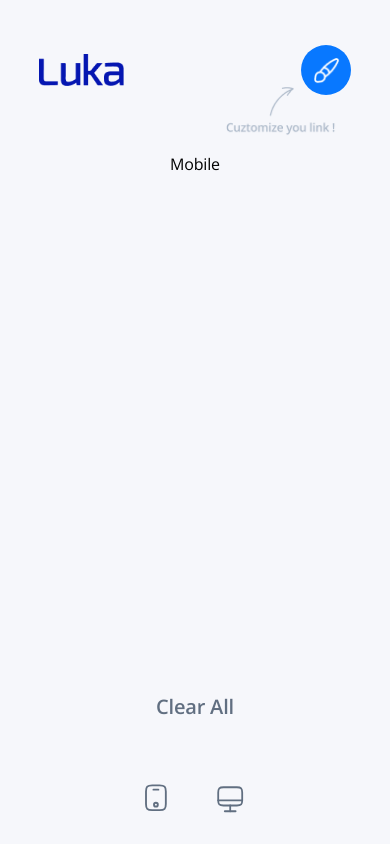
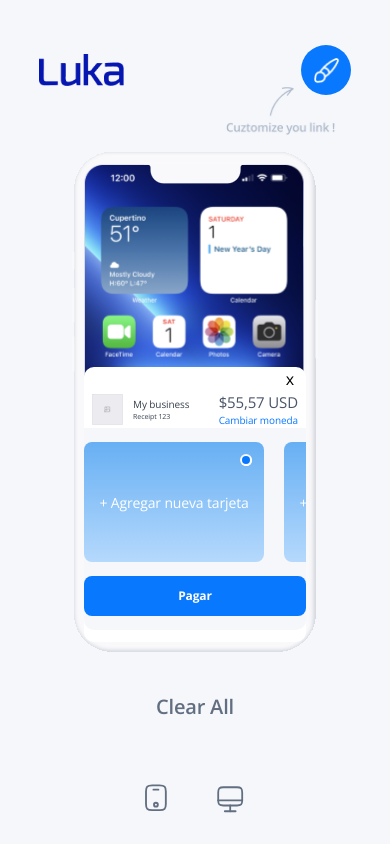
Before and after one commit to rramirezgit/website-luka, a React (Create React App) app: page /demo-link in a window 390 px wide. Both pictures are taken after a click on the element 156 px from the left and 799 px from the top of the page. Built offline with nearby package versions, Linux system fonts and the light colour scheme.

Commit message:
Demo Link: Mobile Part 1

```diff
--- a/src/pages/demoLink/demoContent/mobileContent/index.tsx
+++ b/src/pages/demoLink/demoContent/mobileContent/index.tsx
@@ -1,6 +1,146 @@
+import { Box, Button } from '@mui/material'
+import Typography from '@mui/material/Typography'
+import phone from 'assets/demoLink/demo-link-phone.svg'
+import placeholder from 'assets/placeholder.svg'
+import { getCssVar } from 'theme'
+import styles from './mobilecontent.module.css'
+import PayCard from './payCard'
+
 const MobileContent = (): JSX.Element => {
   return (
-    <div>Mobile</div>
+    <Box
+      sx={
+        {
+          position: 'relative'
+        }
+      }
+    >
+      <Box
+        sx={
+          {
+            height: {
+              xs: '500px',
+              md: '650px'
+            }
+          }
+        }
+      >
+        <img src={ phone } alt='Phone' style={{ height: '100%' }} />
+      </Box>
+      <Box
+        className={styles['custom-view']}
+        sx={
+          {
+            bottom: '2%',
+            left: '5%',
+            height: {
+              xs: '55%',
+              md: '50%'
+            }
+          }
+        }
+      >
+        <Box
+          className={styles.close}
+        >x</Box>
+        <Box
+          className={styles['text-box']}
+        >
+          <Box
+            sx={
+              {
+                display: 'flex',
+                alignItems: 'center'
+              }
+            }
+          >
+            <Box
+              component={'figure'}
+              className={styles.logo}
+            >
+              <img src={placeholder} alt='Logo' style={{ maxWidth: '100%', maxHeight: '100%' }} />
+            </Box>
+            <Box>
+              <Typography
+                sx={
+                  {
+                    fontSize: '10px',
+                    fontWeigth: '400',
+                    color: getCssVar('--demo-mobile-gray')
+                  }
+                }
+              >
+                My business
+              </Typography>
+              <Typography
+                sx={
+                  {
+                    fontSize: '7px',
+                    fontWeigth: '400',
+                    color: getCssVar('--demo-mobile-gray-l')
+                  }
+                }
+              >
+                Receipt 123
+              </Typography>
+            </Box>
+          </Box>
+          <Box>
+            <Typography
+              sx={
+                {
+                  fontSize: '15px',
+                  fontWeigth: '700',
+                  color: getCssVar('--demo-mobile-gray-d')
+                }
+              }
+            >
+              $55,57 USD
+            </Typography>
+            <Typography
+              sx={
+                {
+                  fontSize: '10px',
+                  fontWeigth: '400',
+                  color: getCssVar('--primary-buttons')
+                }
+              }
+            >
+              Cambiar moneda
+            </Typography>
+          </Box>
+        </Box>
+        <Box
+          className={styles['custom-payment']}
+        >
+          <Box
+            sx={
+              {
+                width: '100%',
+                display: 'flex',
+                overflow: 'hidden'
+              }
+            }
+          >
+            <PayCard />
+            <PayCard />
+          </Box>
+          <Box>
+            <Button
+              className={styles.button}
+              sx={
+                {
+                  backgroundColor: `${getCssVar('--primary-buttons')} !important`,
+                  color: `${getCssVar('--white')} !important`
+                }
+              }
+            >
+              Pagar
+            </Button>
+          </Box>
+        </Box>
+      </Box>
+    </Box>
   )
 }
 
--- /dev/null
+++ b/src/pages/demoLink/demoContent/mobileContent/mobilecontent.module.css
@@ -0,0 +1,47 @@
+.custom-view {
+    position: absolute;
+    width: 90%;
+    background-color: var(--white);
+    z-index: 5;
+    border-radius: 10px;
+}
+
+.close {
+    padding-right: 12px;
+    text-align: end;
+}
+
+.text-box {
+    display: flex;
+    align-items: center;
+    justify-content: space-between;
+    padding: 0 8px;
+}
+
+.logo {
+    width: 31px;
+    height: 31px;
+    display: flex;
+    align-items: center;
+    justify-content: center;
+    margin-right: 10px;
+}
+
+.custom-payment {
+    background-color: var(--bg-gray);
+    height: calc(100% - 73.5px);
+    border-bottom-left-radius: 10px;
+    border-bottom-right-radius: 10px;
+    position: relative;
+    display: flex;
+    flex-direction: column;
+    justify-content: space-evenly;
+}
+
+
+.button {
+    height: 40px !important;
+    width: 100% !important;
+    font-size: 12px !important;
+    font-weight: bold !important;
+}
--- /dev/null
+++ b/src/pages/demoLink/demoContent/mobileContent/payCard/index.tsx
@@ -0,0 +1,52 @@
+import { Box } from '@mui/material'
+import Typography from '@mui/material/Typography'
+import { getCssVar } from 'theme'
+import styles from './paycard.module.css'
+
+const PayCard = (): JSX.Element => {
+  return (
+    <Box
+      className={styles.container}
+    >
+      <Box
+        className={styles['check-container']}>
+        <Box
+            className={styles['big-circle']}
+        >
+            <Box
+            className={styles['medium-circle']}
+            >
+            <Box
+                className={styles['small-circle']}
+            ></Box>
+            </Box>
+        </Box>
+      </Box>
+      <Box
+        sx={
+          {
+            height: '100%',
+            width: '100%',
+            display: 'flex',
+            alignItems: 'center',
+            justifyContent: 'center'
+          }
+        }
+      >
+        <Typography
+          sx={
+            {
+              fontSize: '14px',
+              fontweigth: 'bold',
+              color: getCssVar('--white')
+            }
+          }
+        >
+          + Agregar nueva tarjeta
+        </Typography>
+      </Box>
+    </Box>
+  )
+}
+
+export default PayCard
--- /dev/null
+++ b/src/pages/demoLink/demoContent/mobileContent/payCard/paycard.module.css
@@ -0,0 +1,51 @@
+.container {
+    width: 180px;
+    height: 120px;
+    min-width: 180px;
+    min-height: 120px;
+    background: linear-gradient(180deg, rgba(78, 163, 242, 0.85) 0%, rgba(65, 163, 255, 0.357) 100%);
+    border-radius: 8px;
+    padding: 5px;
+    margin-right: 20px;
+    position: relative;
+}
+
+.check-container {
+    width: 100%;
+    display: flex;
+    align-items:center;
+    justify-content: flex-end;
+    position: absolute;
+    top: 12px;
+    right: 12px;
+}
+
+.small-circle {
+    height: 8px;
+    width: 8px;
+    border-radius: 50%;
+    background-color: var(--primary-buttons);
+    z-index: 3;
+}
+
+.medium-circle {
+    height: 11px;
+    width: 11px;
+    border-radius: 50%;
+    background-color: var(--white);
+    z-index: 2;
+    display: flex;
+    align-items: center;
+    justify-content: center;
+}
+
+.big-circle {
+    height: 12px;
+    width: 12px;
+    border-radius: 50%;
+    background-color: var(--bg-gray);
+    z-index: 2;
+    display: flex;
+    align-items: center;
+    justify-content: center;
+}
--- a/src/theme/colors.css
+++ b/src/theme/colors.css
@@ -17,4 +17,7 @@
   --white: #ffffff;
   --light-gray: #E6ECF6;
   --box-gray: #CED4DA;
+  --demo-mobile-gray: #37414E;
+  --demo-mobile-gray-l: #37414E;
+  --demo-mobile-gray-d: #4A5568;
 }
```
Also changed, not shown: src/assets/demoLink/demo-link-phone.svg (added).
